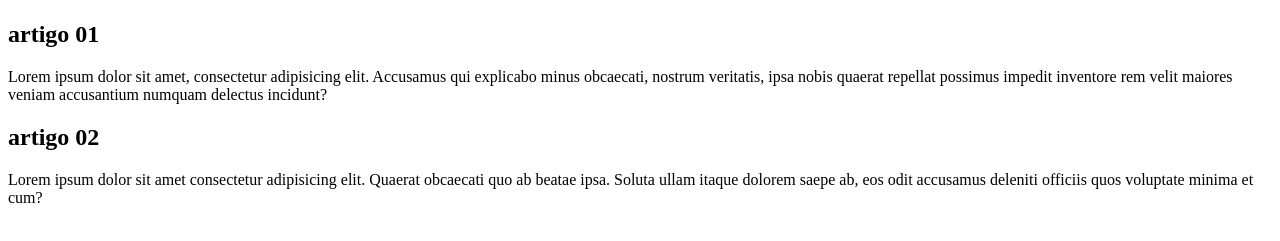
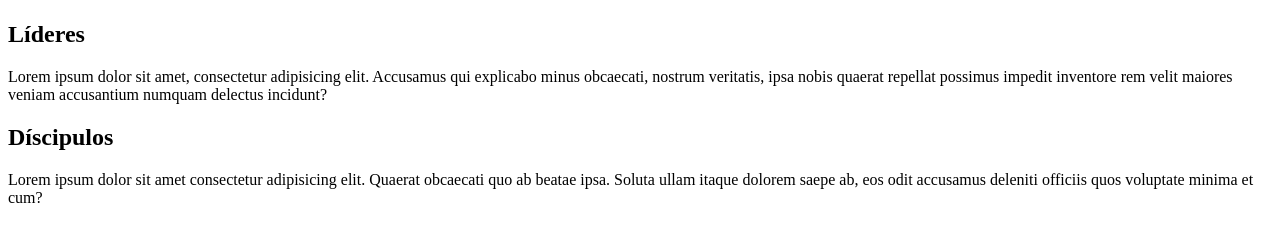
Before and after one commit to EmersonAquino12/projeto-site, a plain HTML site: page index.html in a window 1280 px wide. Shown: the part 59-300 px from the top of the page. Drawn offline with Linux system fonts and the light colour scheme.

Commit message:
Update index.html

```diff
--- a/index.html
+++ b/index.html
@@ -14,11 +14,11 @@
         </header>
 
         <article>
-           <h2>artigo 01</h2>
+           <h2>Líderes</h2>
            <p>Lorem ipsum dolor sit amet, consectetur adipisicing elit. Accusamus qui explicabo minus obcaecati, nostrum veritatis, ipsa nobis quaerat repellat possimus impedit inventore rem velit maiores veniam accusantium numquam delectus incidunt?</p>
         </article>
         <article>
-           <h2>artigo 02</h2>
+           <h2>Díscipulos</h2>
            <p>Lorem ipsum dolor sit amet consectetur adipisicing elit. Quaerat obcaecati quo ab beatae ipsa. Soluta ullam itaque dolorem saepe ab, eos odit accusamus deleniti officiis quos voluptate minima et cum?</p>
         </article>
     </main>
```
